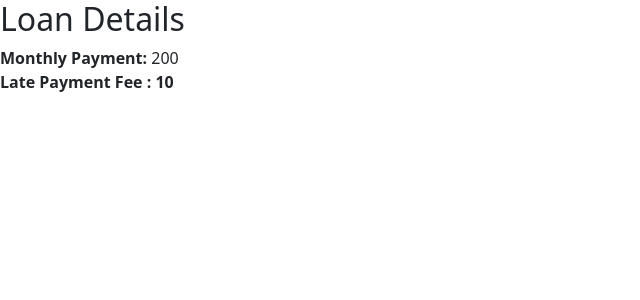
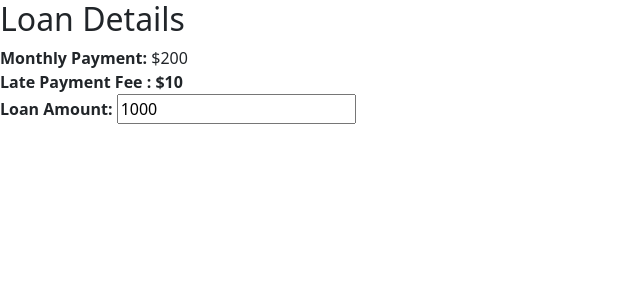
Before and after one commit to enyoghasim/wallet-hub-ng-fe, an Angular app: page /test-one in a window 1280 px wide. Shown: the top 300 px of the page, without its empty margins (0-640 px from the left). Built offline with nearby package versions, Linux system fonts and the light colour scheme.

Commit message:
finished angular tese one and also change typescript version to fix typescript issue

```diff
--- a/package.json
+++ b/package.json
@@ -55,7 +55,7 @@
     "karma-jasmine-html-reporter": "^1.7.0",
     "protractor": "^7.0.0",
     "rollup": "^2.66.1",
-    "typescript": "^4.5.5",
+    "typescript": "4.4.2",
     "uglify-js": "^3.15.0"
   }
 }
--- a/src/app/test-01.ts
+++ b/src/app/test-01.ts
@@ -7,6 +7,7 @@
 
 import { Component, Input, NgModule } from "@angular/core";
 import { RouterModule } from "@angular/router";
+import { FormsModule } from "@angular/forms";
 
 @Component({
   selector: "ng-app",
@@ -14,16 +15,55 @@ import { RouterModule } from "@angular/router";
     <h2>Loan Details</h2>
     <b>Monthly Payment:</b> {{ monthly_payment }} <br />
     <b>Late Payment Fee : {{ late_payment }}</b> <br />
+    <b>Loan Amount: </b
+    ><input
+      type="number"
+      class="input-text-holder"
+      value="{{ loan_amount }}"
+      (input)="handleInputChange($event)"
+    />
+    <br />
   </div>`,
 })
 export class Test01Component {
   loan_amount: number = 1000;
-  monthly_payment: number = 200;
-  late_payment = 10;
+  monthly_payment: string | number = `$200`;
+  late_payment: string | number = `$10`;
+
+  getPercentageNumber(
+    percentageInHundred: number,
+    percentageInTen: number,
+    fullNumber: number
+  ): number {
+    return (percentageInTen / percentageInHundred) * fullNumber;
+  }
+
+  handleInputChange(e): void {
+    const value: number = Number(e.target.value);
+
+    this.loan_amount = value;
+
+    if (!value || value <= 0) {
+      this.monthly_payment = "N/A";
+      this.late_payment = "N/A";
+    } else {
+      this.monthly_payment = `$${this.getPercentageNumber(
+        100,
+        2,
+        this.loan_amount
+      )}`;
+      this.late_payment = `$${this.getPercentageNumber(
+        100,
+        5,
+        this.loan_amount
+      )}`;
+    }
+  }
 }
 
 @NgModule({
   imports: [
+    FormsModule,
     RouterModule.forChild([
       {
         path: "",
```
Also changed, not shown: 1 other file (tests, documents, lock files or other folders).
